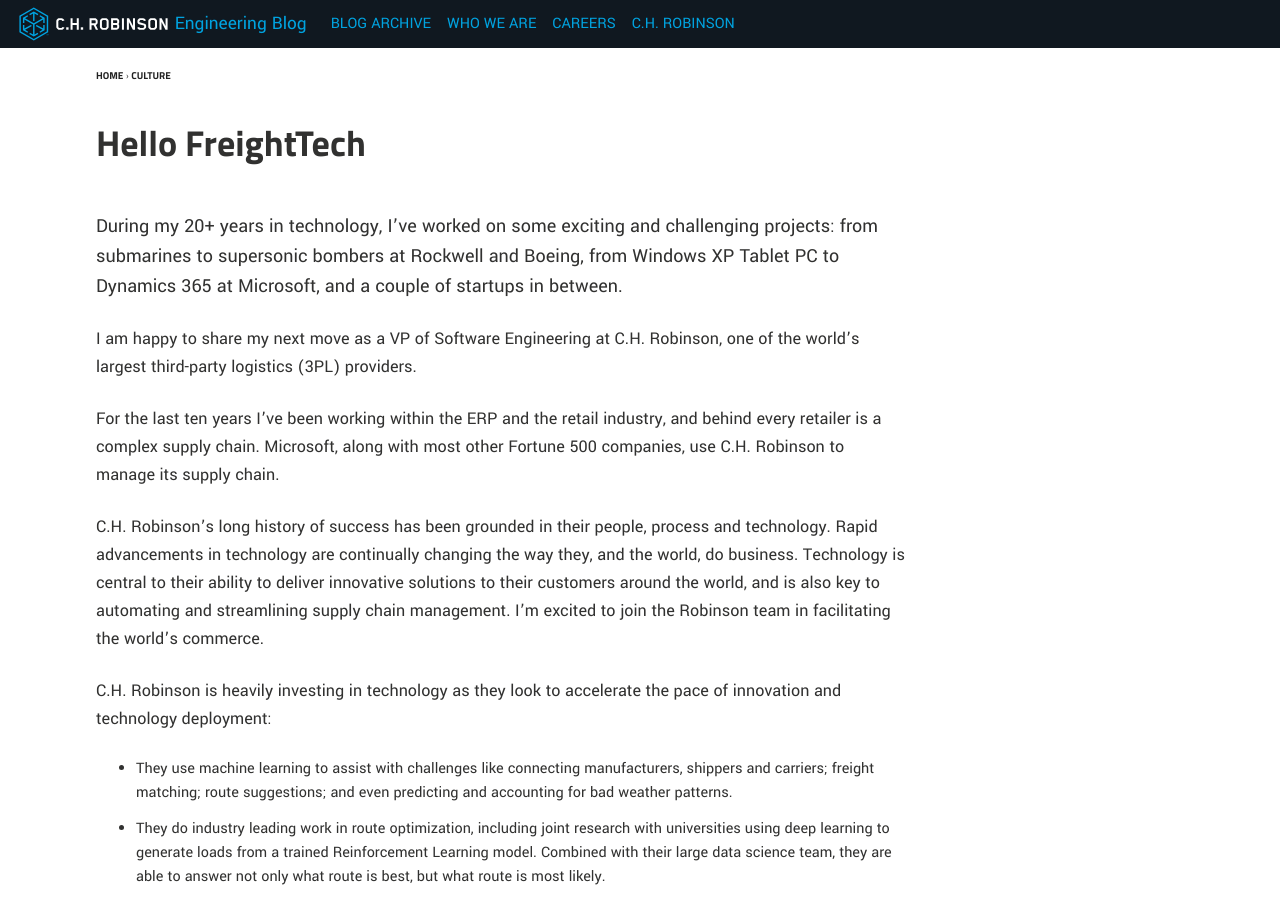
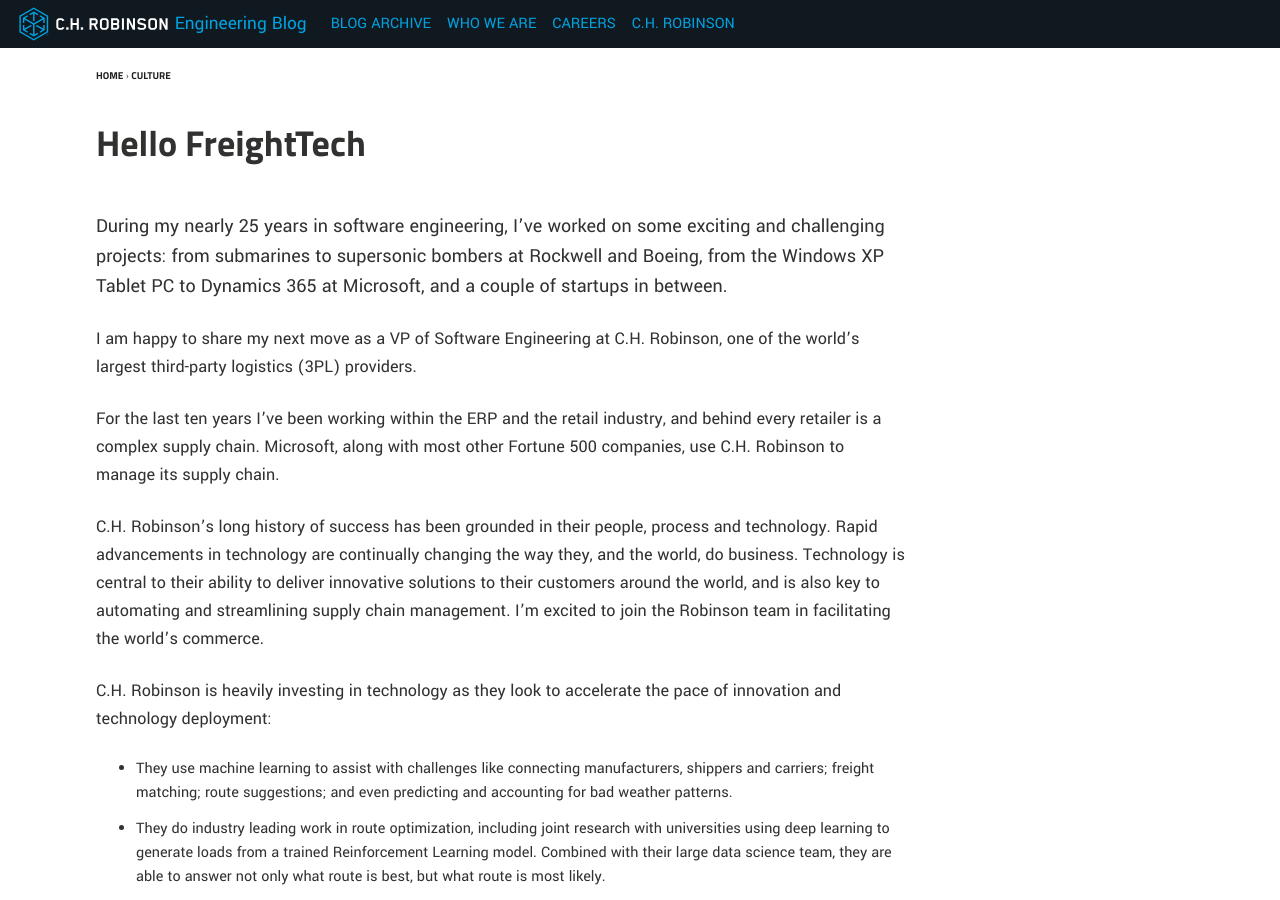
Before and after one commit to ch-robinson/ch-robinson.github.com, a Jekyll site: the page built from _posts/2019-04-29-hello-freight-tech.md, in a window 1280 px wide and 900 px high. Built offline with Jekyll 4.4.1, drawn with Linux system fonts in a browser that asks for light colours; some of the changed text lies outside the part shown.

Commit message:
Update 2019-04-29-hello-freight-tech.md

```diff
--- a/_posts/2019-04-29-hello-freight-tech.md
+++ b/_posts/2019-04-29-hello-freight-tech.md
@@ -3,14 +3,14 @@
 title: Hello FreightTech
 authors:
  - kollenglynn
-modified: 2019-04-29
+modified: 2019-04-30
 categories: culture
 excerpt: "I am happy to share my next move as a VP of Software Engineering at C.H. Robinson, the world's largest supply chain management and third-party logistics (3PL) company."
 tags: [Culture, Technology]
 disclaimer: true
 ---
 
-During my 20+ years in technology, I've worked on some exciting and challenging projects: from submarines to supersonic bombers at Rockwell and Boeing, from Windows XP Tablet PC to Dynamics 365 at Microsoft, and a couple of startups in between.
+During my nearly 25 years in software engineering, I've worked on some exciting and challenging projects: from submarines to supersonic bombers at Rockwell and Boeing, from the Windows XP Tablet PC to Dynamics 365 at Microsoft, and a couple of startups in between.
 
 I am happy to share my next move as a VP of Software Engineering at C.H. Robinson, one of the world's largest third-party logistics (3PL) providers.
 
```
